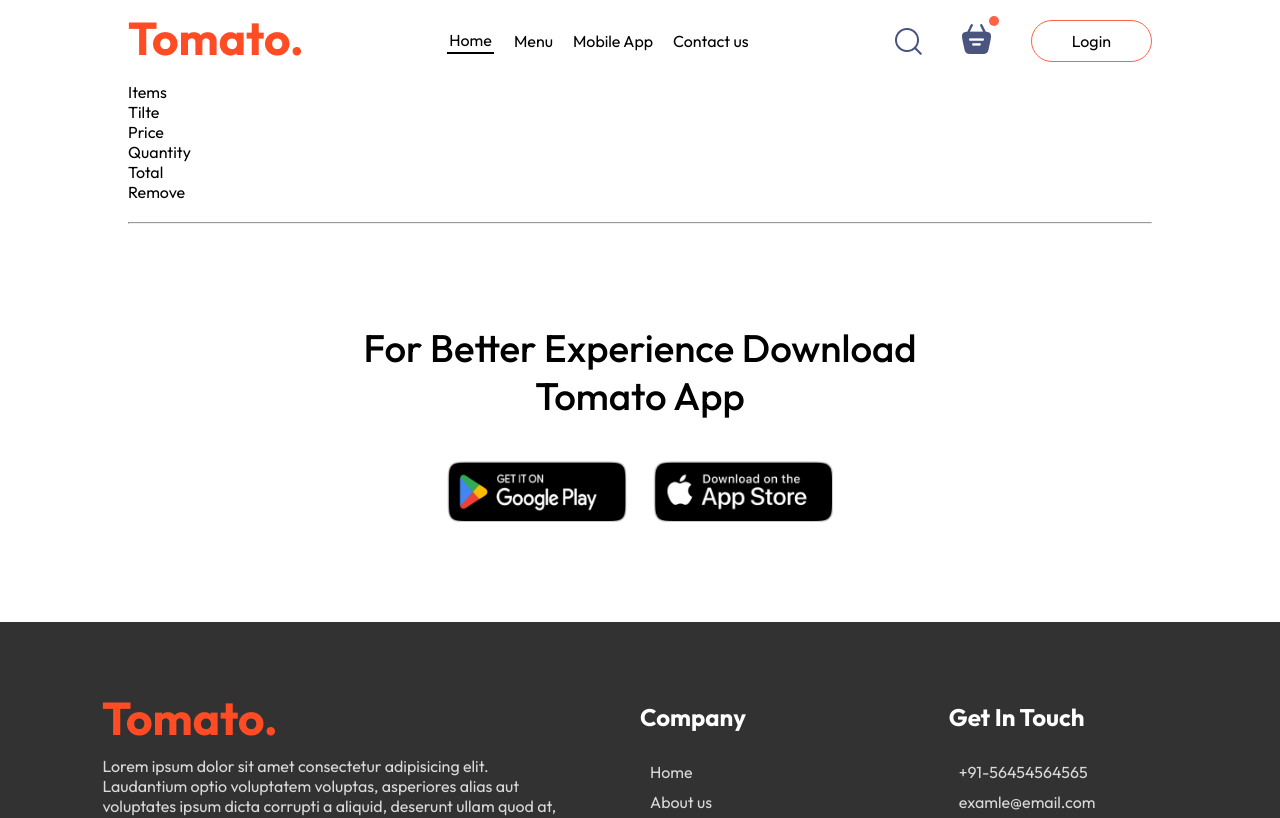
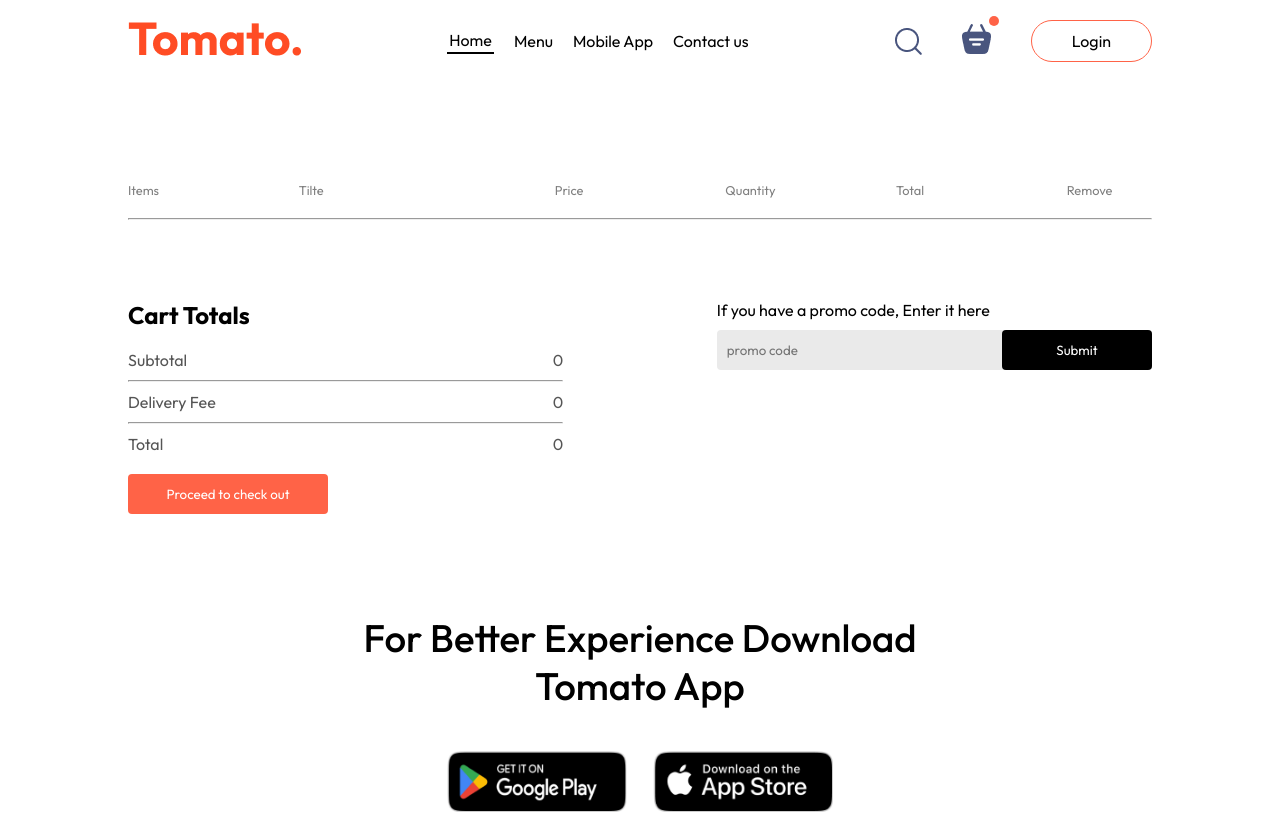
Before and after one commit to soumyosarkar/Eatoid, a React (Vite) app in the folder frontend/: page /cart in a window 1280 px wide. Shown: the top 818 px of the page. Built offline with nearby package versions, Linux system fonts and the light colour scheme.

Commit message:
cart page complete

```diff
--- a/frontend/src/pages/Cart/Cart.css
+++ b/frontend/src/pages/Cart/Cart.css
@@ -0,0 +1,79 @@
+.cart{
+    margin-top: 100px;
+}
+.cart-items-title {
+    display: grid;
+    grid-template-columns:1fr 1.5fr 1fr 1fr 1fr 0.5fr;
+    align-items: center;
+    color: grey;
+    font-size: max(1vw,12px);
+}
+.cart-items-item{
+    margin: 10px 0px ;
+    color: black;
+}
+.cart-items-item img{
+    width: 50px;
+}
+.cart-items-item .cross{
+    cursor: pointer;
+    font-size: 20px;
+}
+.cart-bottom {
+    margin-top:80px;
+    display: flex;
+    justify-content: space-between;
+    gap: max(12vw, 20px);
+}
+.cart-total{
+    flex: 1;
+    display: flex;
+    flex-direction : column;
+    gap: 20px;
+}
+.cart-total-details{
+    display: flex;
+    justify-content:space-between;
+    color: #555;
+}
+.cart-total hr{
+    margin: 10px 0px;
+}
+.cart-total button{
+    border: none;
+    color:white;
+    background-color: tomato;
+    width: max(15vw, 200px);
+    padding: 12px 0px;
+    border-radius: 4px;
+    cursor: pointer;
+}
+.cart-promocode{
+    flex: 1;
+}
+.cart-promocode p{
+    color: #555;
+}
+.cart-promocode-input{
+    margin-top: 10px;
+    display: flex;
+    justify-content: space-between;
+    align-items: center;
+    background-color: #eaeaea;
+    border-radius: 4px;
+}
+
+.cart-promocode-input input {
+    background: transparent;
+    border: none;
+    outline: none;
+    padding-left: 10px;
+}
+.cart-promocode-input button{
+    width: max(10vw, 150px);
+    padding: 12px 5px;
+    background-color: black;
+    border: none;
+    color: white;
+    border-radius: 4px;
+}
--- a/frontend/src/pages/Cart/Cart.jsx
+++ b/frontend/src/pages/Cart/Cart.jsx
@@ -19,21 +19,57 @@
         <br />
         <hr />
         {food_list.map((item,index)=>{
-          if(cartItems[cartItems.id]>0){
+          if(cartItems[item.id]>0){
             return(
-              <div key={index} className='cart-items-item cart-items-title'>
+              <div>
+                <div key={index} className='cart-items-item cart-items-title'>
                 <img className='cart-item-img' src={item.image} alt="" />
                 <p>{item.name}</p>
-                <p>{item.price}</p>
+                <p>${item.price}</p>
                 <p>{cartItems[item.id]}</p>
                 <p>{item.price * cartItems[item.id]}</p>
-                <img onClick={()=>removeFromCart(item.id)} src='https://img.icons8.com/ios-filled/50/000000/delete-sign.png' alt="" />
+                <p className='cross'onClick={()=>removeFromCart(item.id)} >x</p>
+                {/* <img  onClick={()=>removeFromCart(item.id)} src='https://img.icons8.com/ios-filled/50/000000/delete-sign.png' alt="" /> */}
+              </div>
+              <hr />
               </div>
             )
           }
         })}
       </div>
+      <div className="cart-bottom">
+        <div className="cart-total">
+          <h2>Cart Totals</h2>
+          <div>
+            <div className="cart-total-details">
+              <p>Subtotal</p>
+              <p>{0}</p>
+            </div>
+            <hr />
+            <div className="cart-total-details">
+              <p>Delivery Fee</p>
 
+              <p>{0}</p>
+            </div>
+            <hr />
+            <div className="cart-total-details">
+              <p>Total</p>
+              <p>{0}</p>
+            </div>
+
+        </div>
+        <button>Proceed to check out</button>
+      </div>
+      <div className="cart-promocode">
+        <div>
+          If you have a promo code, Enter it here
+          <div className="cart-promocode-input">
+            <input type="text" placeholder='promo code'/>
+            <button>Submit</button>
+          </div>
+        </div>
+      </div>
+    </div>
     </div>
   )
 }
```
